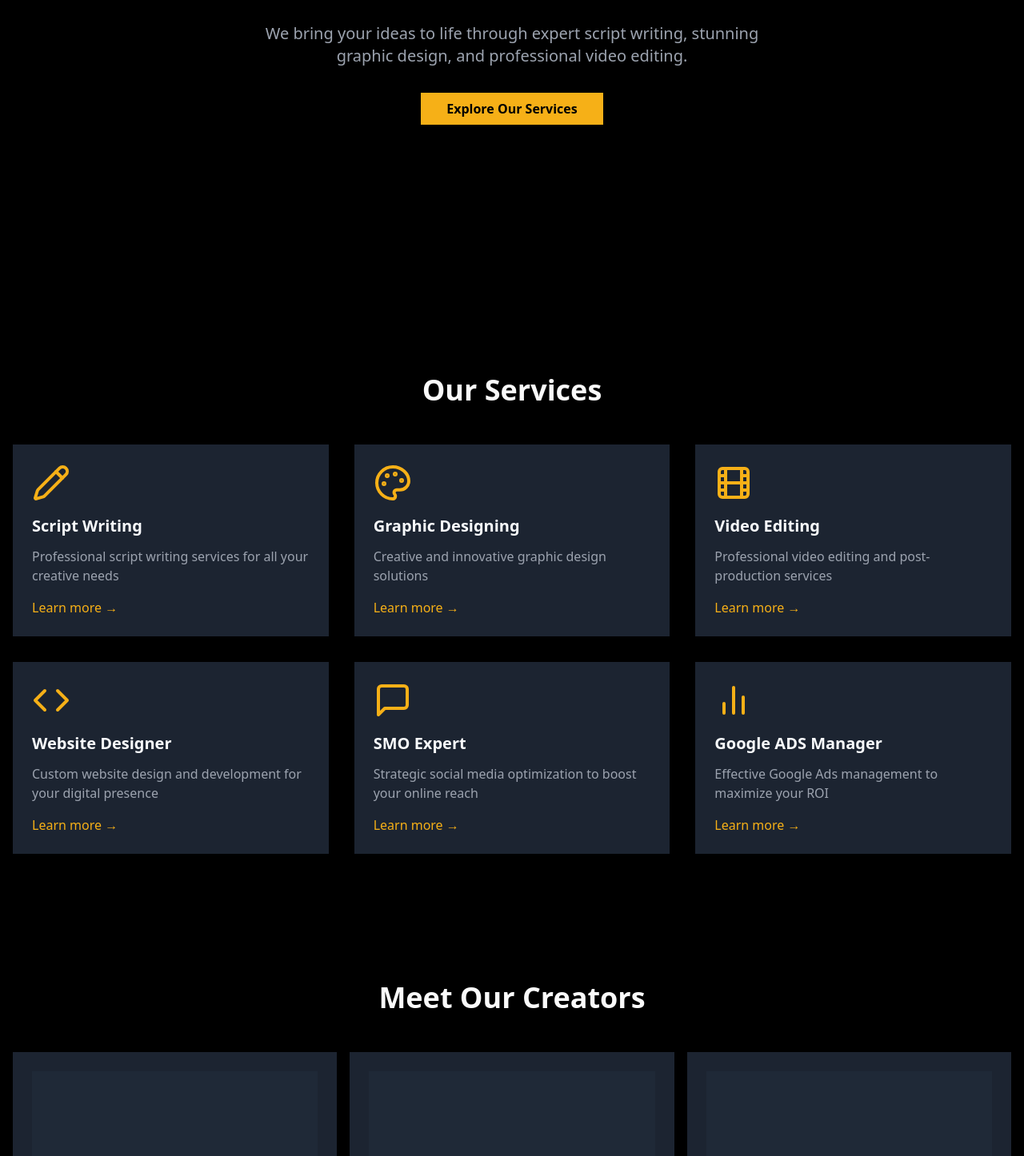
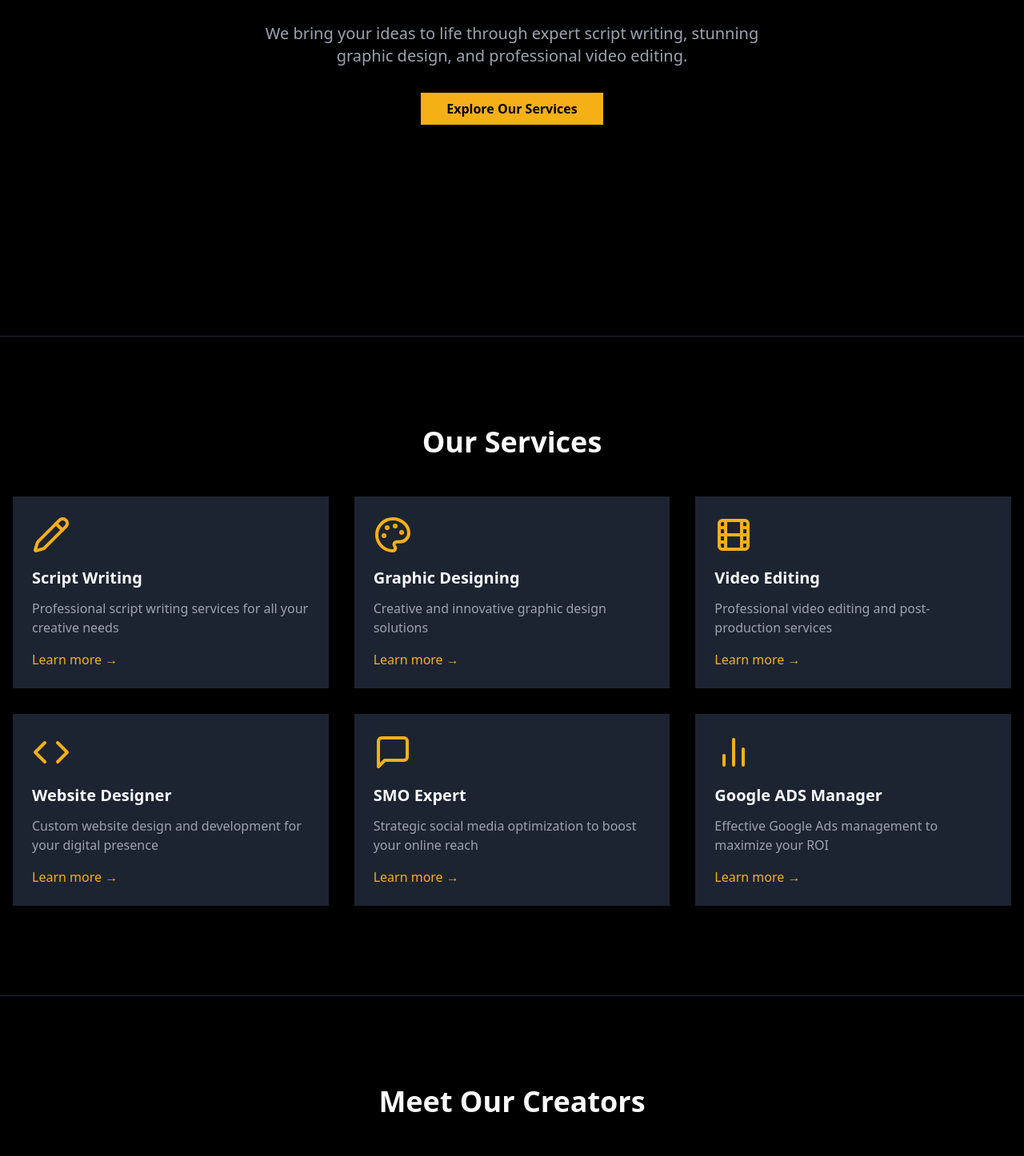
Before and after one commit to SujithJ05/image-copy-capture-kit, a React (Vite) app: page / in a window 1280 px wide. Shown: the part 412-1858 px from the top of the page at 80% size. Built offline with nearby package versions, Linux system fonts and the light colour scheme.

Commit message:
feat: Add section separators
Adds a blue separator to each section of the page.

```diff
--- a/src/pages/Index.tsx
+++ b/src/pages/Index.tsx
@@ -12,7 +12,9 @@ const Index = () => {
     <div className="min-h-screen bg-background">
       <Navbar />
       <HeroSection />
+      <Separator className="h-px bg-gray-800 mx-auto max-w-7xl my-8" />
       <ServicesSection />
+      <Separator className="h-px bg-gray-800 mx-auto max-w-7xl my-8" />
       <TeamSection />
       <Separator className="h-px bg-gray-800 mx-auto max-w-7xl my-8" />
       <Footer />
```
